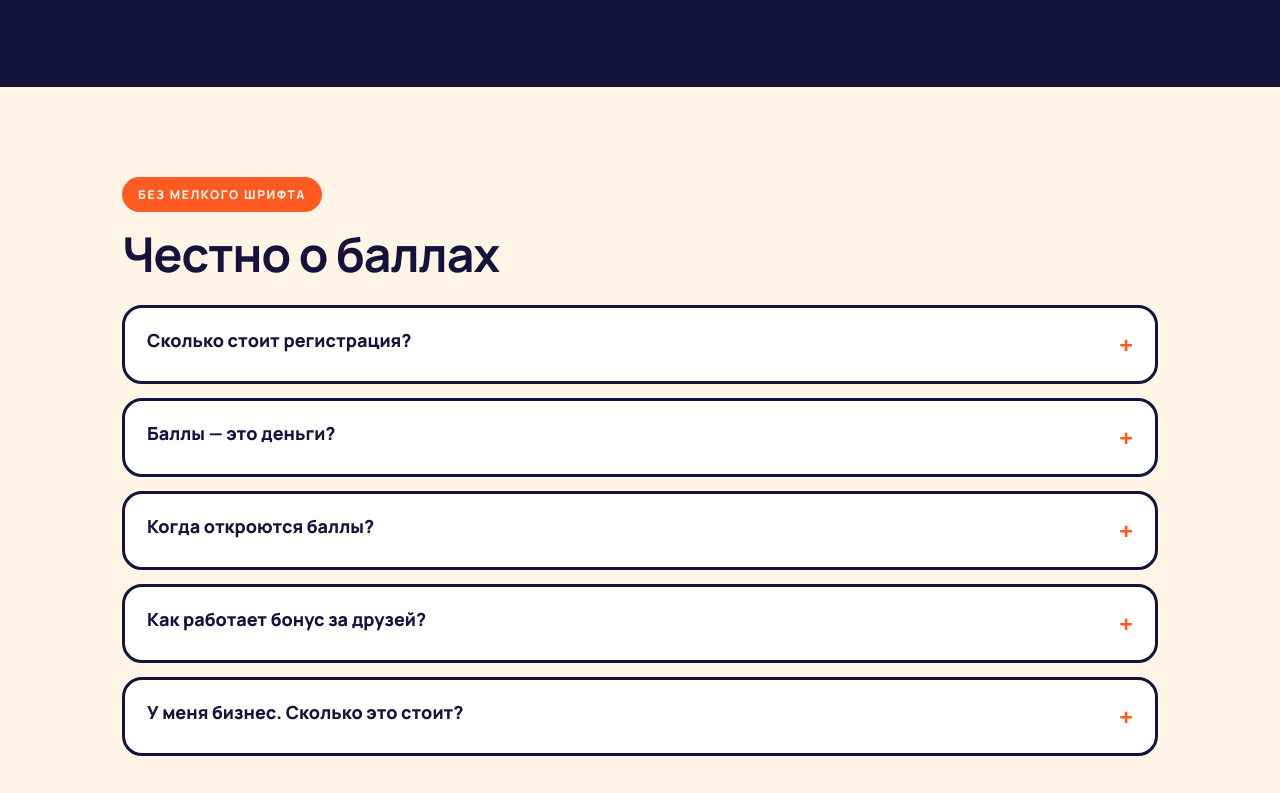
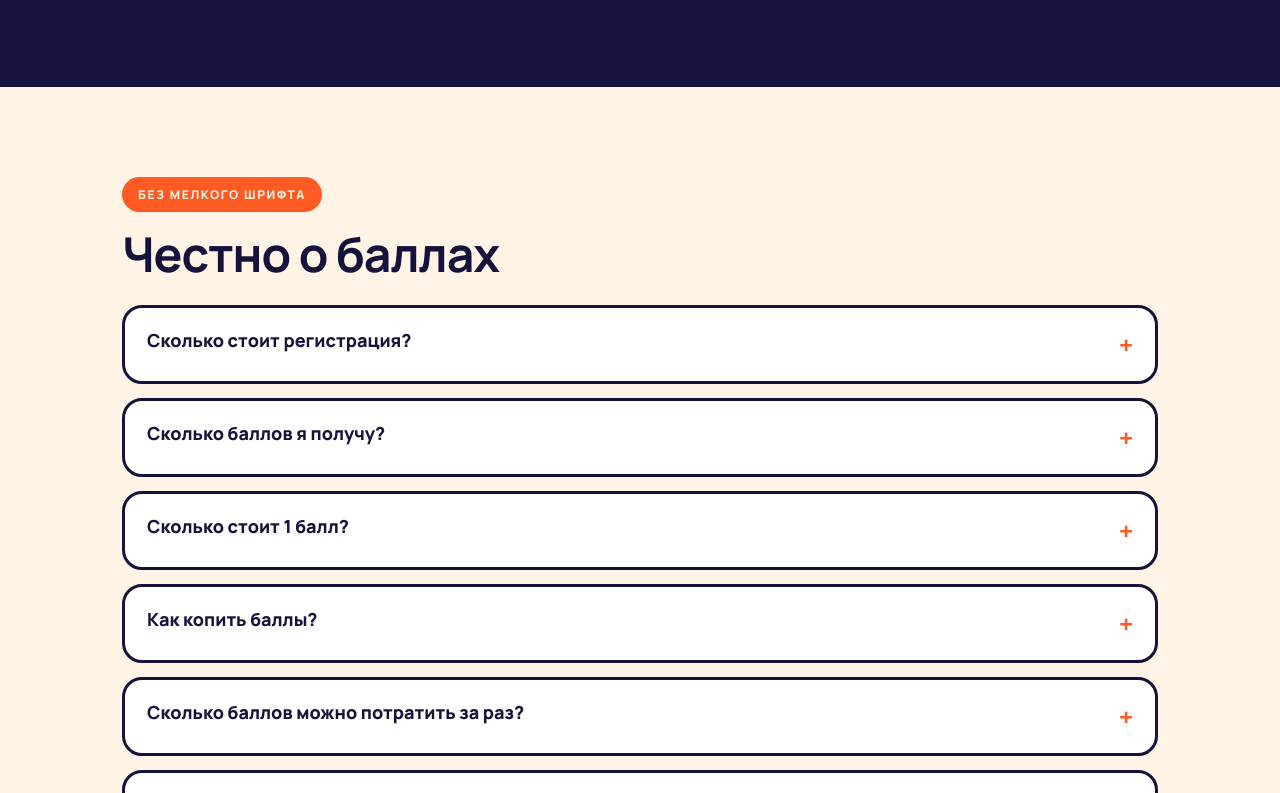
Before and after one commit to mrmemo87-cell/bishkekers, a plain HTML site: page index.html in a window 1280 px wide. Shown: the part 3263-4056 px from the top of the page. Drawn offline with Linux system fonts and the light colour scheme; no server answers; a web font is replaced by a local one.

Commit message:
Publish points rules in the FAQ
Co-Authored-By: Claude Opus 5.5 <noreply@anthropic.com>
Claude-Session: https://claude.ai/code/session_015gir5B5XwNdPwCUWfJzFef

```diff
--- a/index.html
+++ b/index.html
@@ -223,7 +223,7 @@ footer a{font-weight:800;color:var(--yellow);text-decoration:none}
       <span class="pill" style="background:var(--navy);color:var(--cream)">Список первых</span>
       <h2 style="margin-top:20px">Запишись — и&nbsp;будь в&nbsp;числе первых</h2>
       <ul class="perks">
-        <li><i>★</i>Приветственные баллы на старте</li>
+        <li><i>★</i>500 приветственных баллов на старте</li>
         <li><i>1+1</i>Первым узнаешь об акциях 1+1</li>
         <li><i>🎁</i>Личная ссылка: зови друзей</li>
         <li><i>🔒</i>Без спама и без оплаты</li>
@@ -327,10 +327,13 @@ footer a{font-weight:800;color:var(--yellow);text-decoration:none}
     <span class="pill rv" style="background:var(--orange);color:var(--cream)">Без мелкого шрифта</span>
     <h2 class="rv" style="margin-top:18px">Честно о баллах</h2>
     <details class="rv"><summary>Сколько стоит регистрация?</summary><p>Нисколько. Регистрация бесплатная.</p></details>
-    <details class="rv"><summary>Баллы — это деньги?</summary><p>Нет. Баллы нельзя вывести или обменять на деньги. Их можно потратить только у партнёров Bishkekers.</p></details>
-    <details class="rv"><summary>Когда откроются баллы?</summary><p>Когда в Bishkekers запишутся 10 000 человек. Следи за счётчиком на этой странице и в нашем Instagram.</p></details>
-    <details class="rv"><summary>Как работает бонус за друзей?</summary><p>После записи ты получишь личную ссылку. Когда друг запишется по ней и сделает первую покупку у партнёра, вы оба получите бонусные баллы.</p></details>
-    <details class="rv"><summary>У меня бизнес. Сколько это стоит?</summary><p>Первые месяцы — бесплатно. Потом вы платите только за клиентов, которые пришли к вам через Bishkekers, без абонплаты. Выберите «У меня бизнес» в форме выше, и мы свяжемся с вами.</p></details>
+    <details class="rv"><summary>Сколько баллов я получу?</summary><p><b>500 приветственных баллов</b> после подтверждения номера в Telegram. Они откроются, когда нас станет 10 000, и действуют <b>60 дней</b> после открытия.</p></details>
+    <details class="rv"><summary>Сколько стоит 1 балл?</summary><p><b>1 балл = 1 сом скидки</b> у партнёров Bishkekers. Баллы — это не деньги: их нельзя вывести или обменять на наличные.</p></details>
+    <details class="rv"><summary>Как копить баллы?</summary><p>Покажи свой код на кассе партнёра. В кафе, ресторанах, салонах и цветочных ты получаешь <b>5%</b> от суммы покупки баллами, в аптеках и маркетах — <b>1–2%</b>. Накопленные баллы действуют 12 месяцев.</p></details>
+    <details class="rv"><summary>Сколько баллов можно потратить за раз?</summary><p>Баллами можно оплатить до <b>10% чека</b> в кафе, ресторанах, салонах и цветочных и до <b>5% чека</b> в аптеках и маркетах. Остальное — как обычно.</p></details>
+    <details class="rv"><summary>Когда откроются баллы?</summary><p>Когда в Bishkekers запишутся и подтвердят номер 10 000 человек. Следи за счётчиком на этой странице и в нашем Instagram.</p></details>
+    <details class="rv"><summary>Как работает бонус за друзей?</summary><p>После записи ты получишь личную ссылку. Когда друг запишется по ней, подтвердит номер и сделает первую покупку у партнёра, вы оба получите по <b>100 баллов</b>.</p></details>
+    <details class="rv"><summary>У меня бизнес. Сколько это стоит?</summary><p>Первые <b>2 месяца — бесплатно</b>. Потом — без абонплаты: вы платите небольшой процент <b>только с чеков клиентов Bishkekers</b> (от 1% для аптек и маркетов до 5% для кафе). Выберите «У меня бизнес» в форме выше, и мы свяжемся с вами.</p></details>
   </div>
 </section>
 
```
